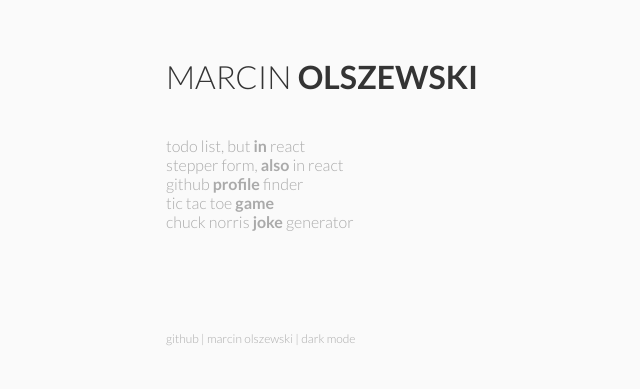
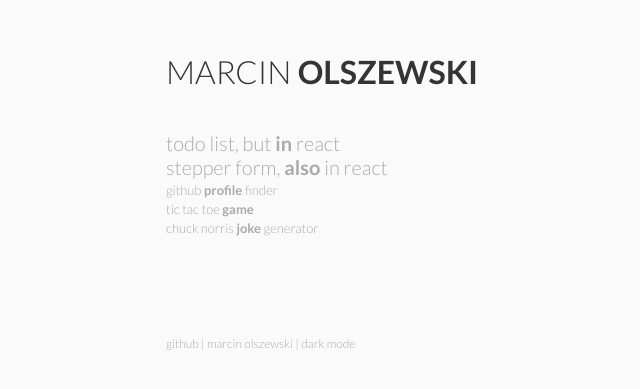
Before and after one commit to marcinolszewski/marcinolszewski.github.io, a plain HTML site: page index.htm in a window 1280 px wide. Shown: the part 199-588 px from the top of the page, without its empty margins (174-814 px from the left). Drawn offline with Linux system fonts and the light colour scheme.

Commit message:
[fix]changed font sizes

```diff
--- a/index.htm
+++ b/index.htm
@@ -13,23 +13,27 @@
       <h1 class="wellcome"><span class="weak">MARCIN</span> OLSZEWSKI</h1>
       <ul class="list">
         <li>
-          <a href="/ToDoButInReact/"
+          <a class="bigger" href="/ToDoButInReact/"
             >todo list, but <strong>in</strong> react</a
           >
         </li>
         <li>
-          <a href="/stepper-form/"
+          <a class="bigger" href="/stepper-form/"
             >stepper form, <strong>also</strong> in react</a
           >
         </li>
         <li>
-          <a href="/GitHub-Finder/">github <strong>profile</strong> finder</a>
+          <a class="smaller" href="/GitHub-Finder/"
+            >github <strong>profile</strong> finder</a
+          >
         </li>
         <li>
-          <a href="/tictactoe/">tic tac toe <strong>game</strong></a>
+          <a class="smaller" href="/tictactoe/"
+            >tic tac toe <strong>game</strong></a
+          >
         </li>
         <li>
-          <a href="/ChuckNorrisJokesGenerator/"
+          <a class="smaller" href="/ChuckNorrisJokesGenerator/"
             >chuck norris <strong>joke</strong> generator</a
           >
         </li>
--- a/style.css
+++ b/style.css
@@ -32,6 +32,14 @@ body {
 
 .weak {
   font-weight: 300;
+}
+
+.smaller {
+  font-size: 13px;
+}
+
+.bigger {
+  font-size: 20px;
 }
 
 .wellcome {
```
